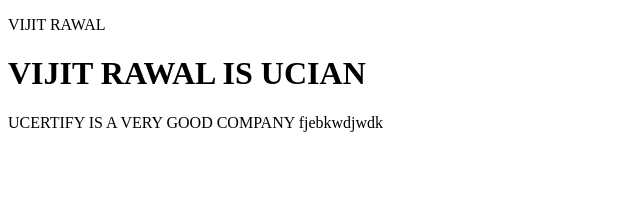
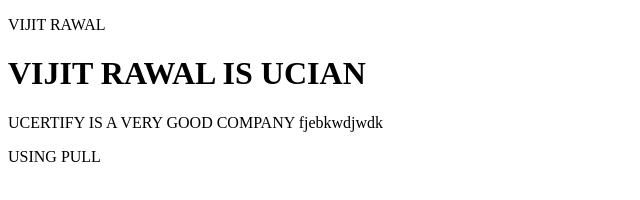
Before and after one commit to vijit08/Git-Practice, a plain HTML site: page index.html in a window 1280 px wide. Shown: the whole page, without its empty margins (0-640 px from the left). Drawn offline with Linux system fonts and the light colour scheme.

Commit message:
Update index.html

```diff
--- a/index.html
+++ b/index.html
@@ -10,6 +10,7 @@
     <p>VIJIT RAWAL</p>
     <h1>VIJIT RAWAL IS UCIAN</h1>
     <p>UCERTIFY IS A VERY GOOD COMPANY fjebkwdjwdk</p>
+    <p>USING PULL</p>
 
 </body>
 </html>
```
